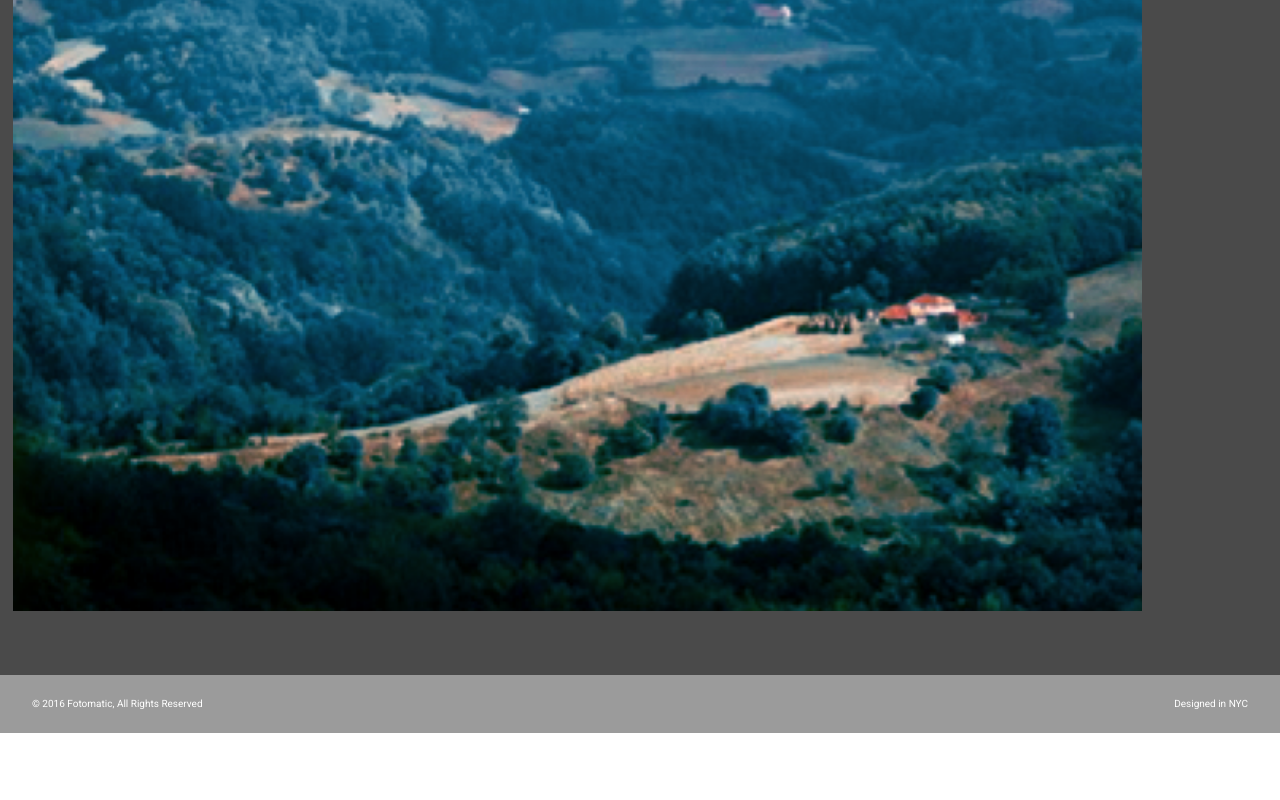
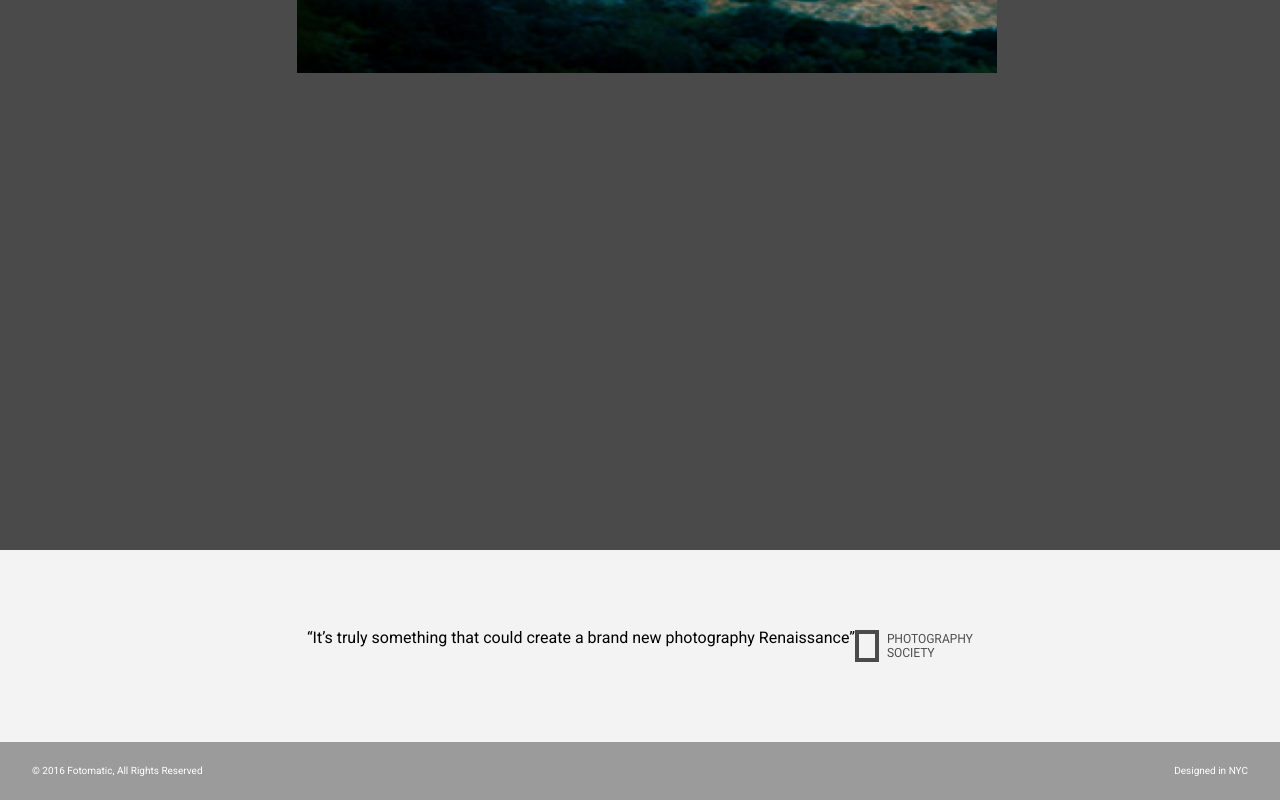
Before and after one commit to sbasken/F1C1_start, a plain HTML site: page index.html in a window 1280 px wide. Shown: the part 5416-6216 px from the top of the page. Before the commit the page ends 6149 px from the top, so only its background shows below. Drawn offline with Linux system fonts and the light colour scheme; a web font is replaced by a local one.

Commit message:
style feature and quote sections

```diff
--- a/resources/css/style.css
+++ b/resources/css/style.css
@@ -304,8 +304,11 @@ header .mobile {
 /* Filters Section */
 
 #filters-section {
-  padding: 4rem 0;
+  padding: 4rem 1%;
   background-color: #4a4a4a;
+  display: grid;
+  justify-content: center;
+
 }
 
 #filters-section .content {
@@ -326,10 +329,22 @@ header .mobile {
   color: white;
 }
 
-#filters-section .images-container {
-  max-width: 100%;
-  padding: 0 1%;
+.images-container {
+  display: grid;
+  grid-template-columns: max-content;
+  grid-template-rows: 1fr;
+  width: 100%;
+  margin: 1%;
+  justify-content: center;
+  margin-bottom: 4rem;
+  padding: none;
 }
+
+#filters-section .images-container img {
+ width: 150%;
+
+}
+
 
 @media only screen and (max-width: 760px) {
   #filters-section {
@@ -367,8 +382,14 @@ header .mobile {
   background-color: #f3f3f3;
 }
 
-#quotes-section content {
-  padding: 5rem 0;
+#quotes-section .content {
+  padding: 5rem;
+  display: flex;
+  justify-content: center;
+}
+
+.center {
+  text-align: center;
 }
 
 #quotes-section quote {
@@ -378,10 +399,13 @@ header .mobile {
   line-height: 1.1;
   font-style: italic;
   color: #4a4a4a;
+  justify-content:space-around ;
 }
+
 
 #quotes-section quote-citation {
   height: 1.875rem;
+  padding-left: 1.875rem;
 }
 
 @media only screen and (max-width: 760px) {
```
Also changed, not shown: index.html (+1 -1 lines).
